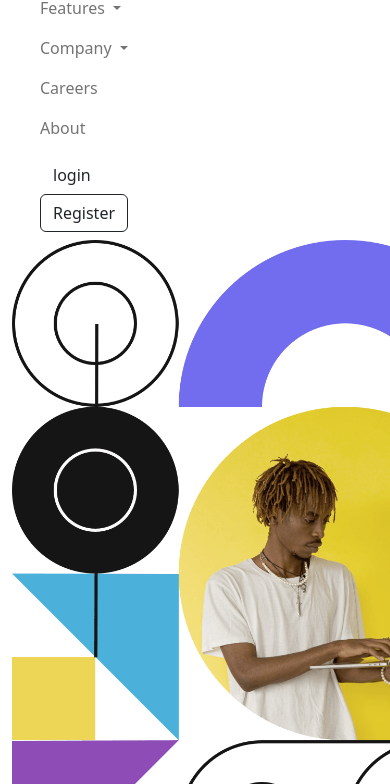
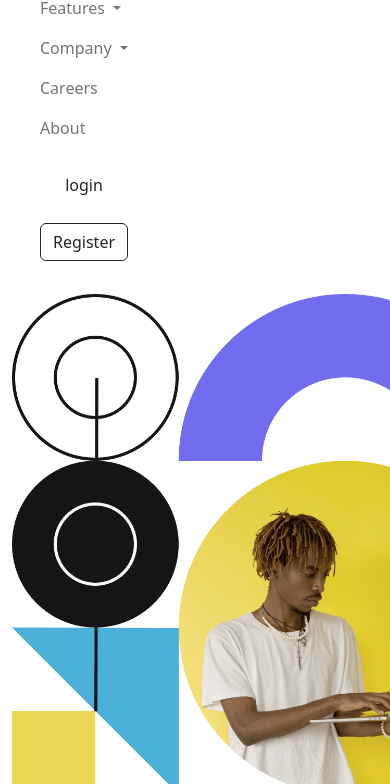
Before and after one commit to DaniJFerreira/Web-dropdown-navigation-main, a plain HTML site: page index.html in a window 390 px wide. Both pictures are taken after a click on the button "Toggle navigation". Shown: the part 60-844 px from the top of the page. Drawn offline with nearby package versions, Linux system fonts and the light colour scheme.

Commit message:
Update style.css

```diff
--- a/style.css
+++ b/style.css
@@ -75,13 +75,19 @@ margin: 0px 30px;
 
 .bunner{
 margin: 3rem 0 10rem 0;
+}
 
+
+.client img{
+  width: 8%;
 }
+
+
 .attribution {
   font-size: 11px;
   text-align: center;
+}
 
-}
 .attribution a {
    color: hsl(228, 45%, 44%);
    text-decoration: none;
@@ -120,11 +126,16 @@ margin: 3rem 0 10rem 0;
     text-align: center;
     padding: 0rem 0rem;
   }
-  .d-flex ul{
-  display: grid;
-  margin: 0px 0px;
-  padding: 0px 0px;
-  }
+  .d-flex li{
+    display: grid;
+    margin: 0.6rem 0;
+
+    }
+    .d-flex ul{
+    display: grid;
+    padding: 0rem 0rem;
+    }
+
   .dropdown-menu  img{
     padding: 0 0.6rem;
   }
@@ -133,7 +144,3 @@ margin: 3rem 0 10rem 0;
    text-align: center;
   }
 }
-
-.client img{
-  width: 8%;
-}
```
